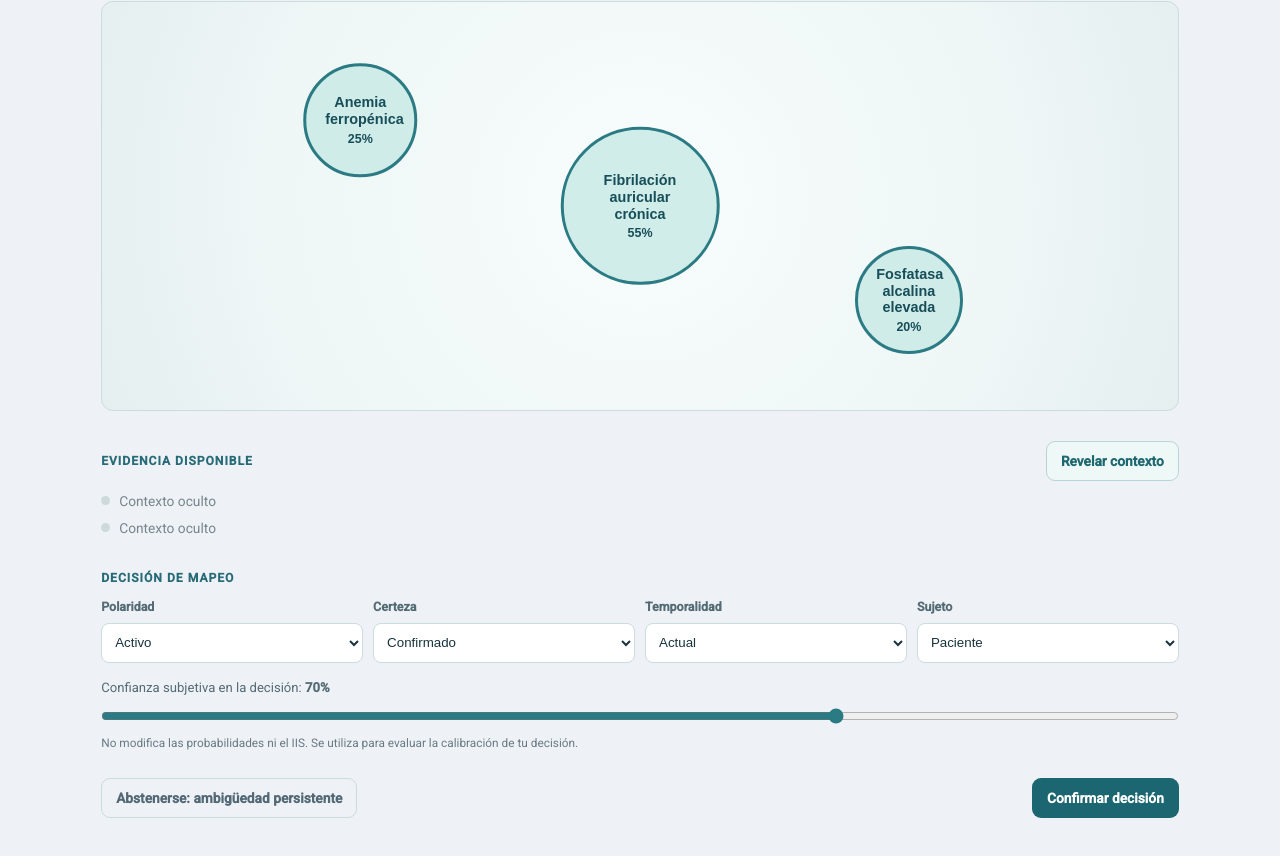
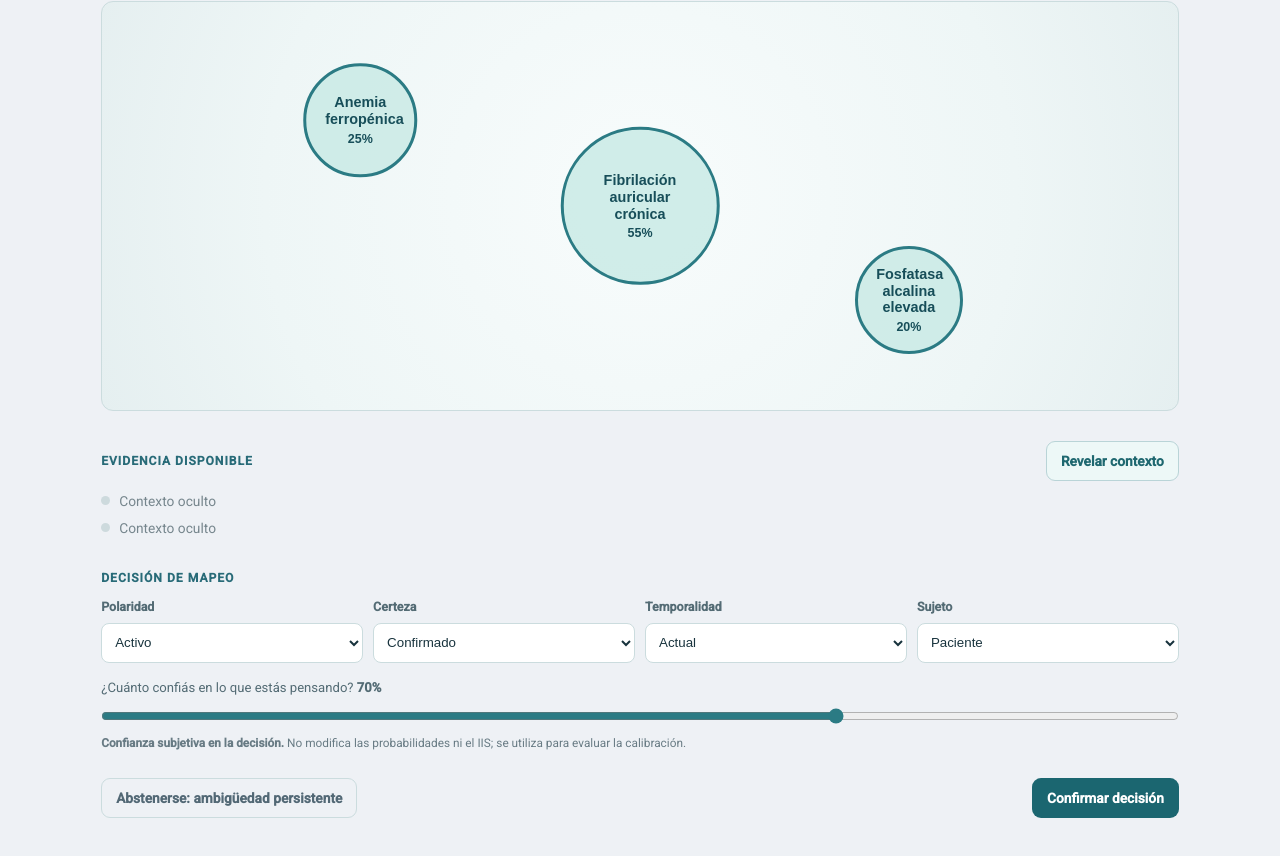
Before and after one commit to manwithbarba/semantiar_juegos, an Angular app: page /#/casos in a window 1280 px wide. Shown: the part 492-1348 px from the top of the page. Built offline with nearby package versions, Linux system fonts and the light colour scheme.

Commit message:
Make confidence prompt conversational

```diff
--- a/src/app/bayes-game/bayes-game.component.html
+++ b/src/app/bayes-game/bayes-game.component.html
@@ -95,9 +95,9 @@
         </select>
       </label>
     </div>
-    <label class="confidence-label" for="confidence">Confianza subjetiva en la decisión: <strong>{{ confidence() }}%</strong></label>
+    <label class="confidence-label" for="confidence">¿Cuánto confiás en lo que estás pensando? <strong>{{ confidence() }}%</strong></label>
     <input id="confidence" type="range" min="5" max="100" step="5" [ngModel]="confidence()" (ngModelChange)="setConfidence($event)" [disabled]="locked()" />
-    <p class="field-help">No modifica las probabilidades ni el IIS. Se utiliza para evaluar la calibración de tu decisión.</p>
+    <p class="field-help"><strong>Confianza subjetiva en la decisión.</strong> No modifica las probabilidades ni el IIS; se utiliza para evaluar la calibración.</p>
   </section>
 
   <div class="action-row">
```
